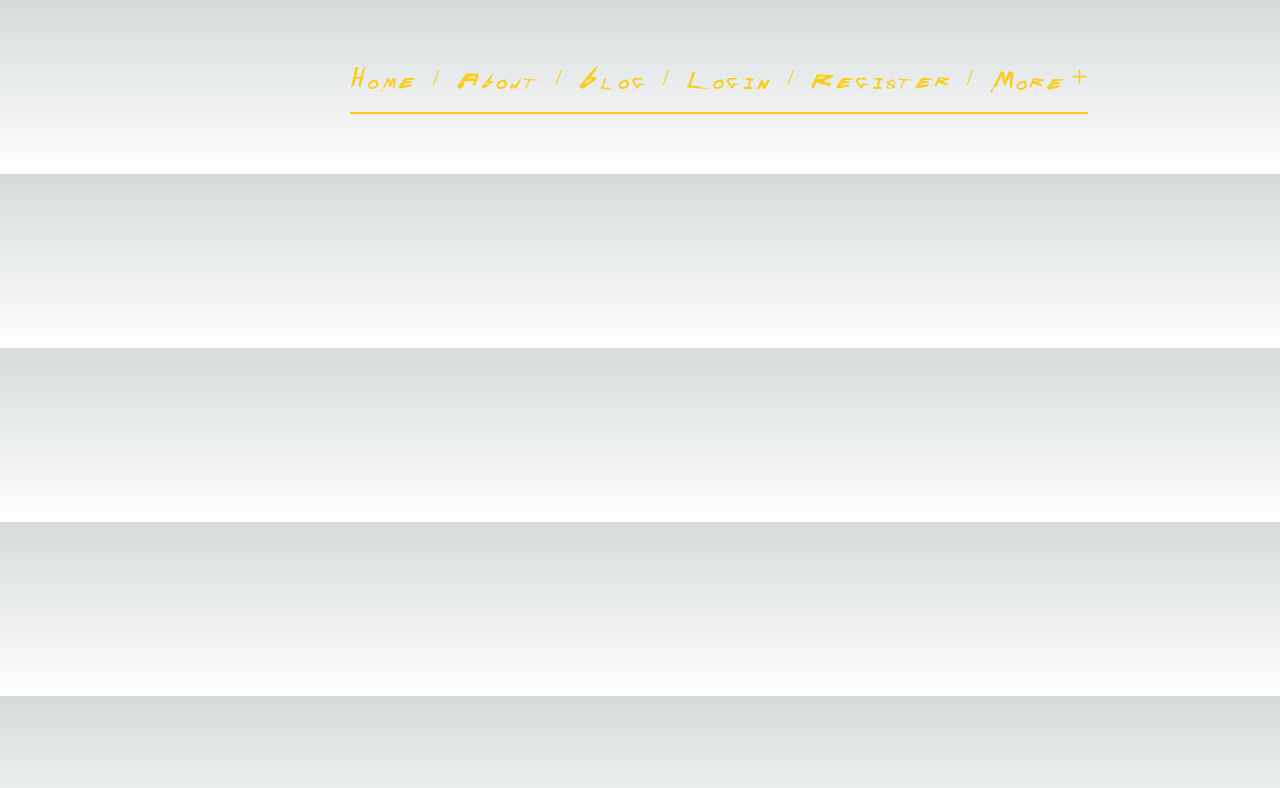
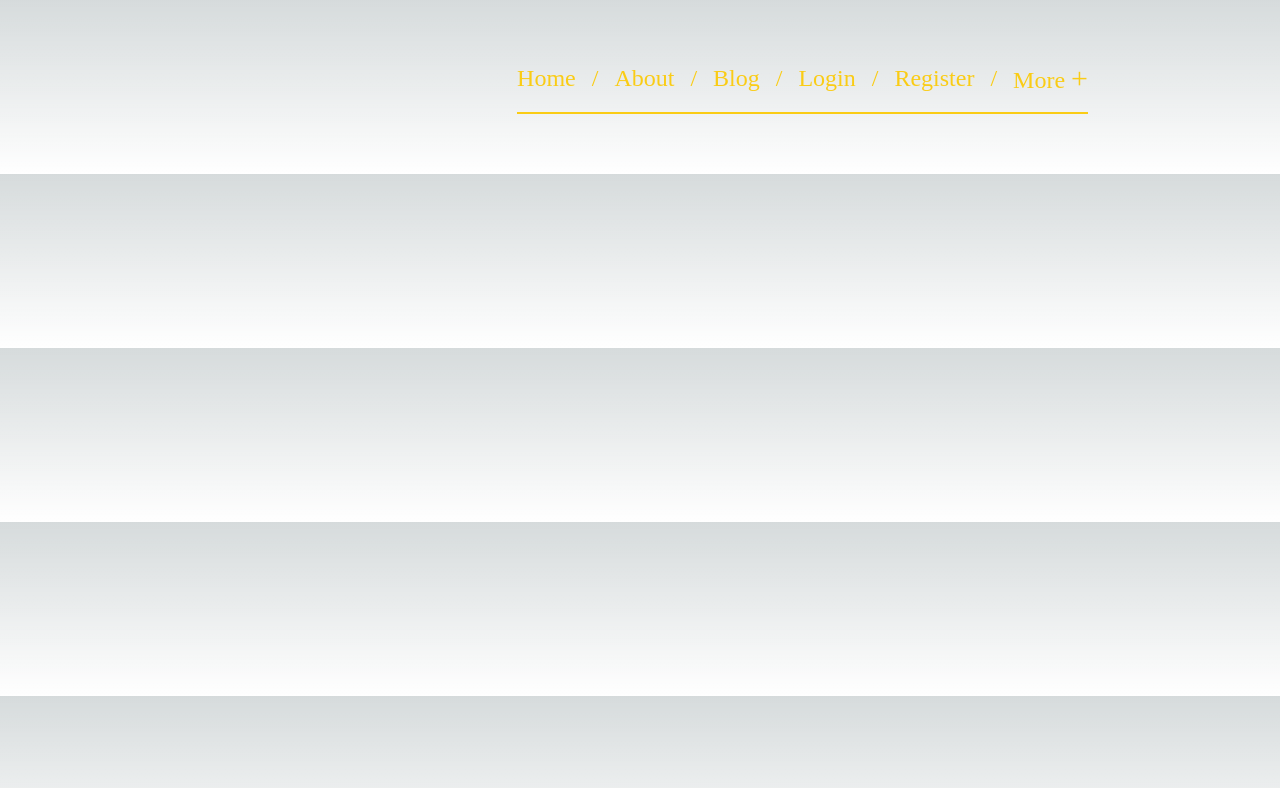
Before and after one commit to Mopcho/Small-NextJs-Project, a Next.js app in the folder client/: page / in a window 1280 px wide. Shown: the top 788 px of the page. Built offline with nearby package versions, Linux system fonts and the light colour scheme.

Commit message:
Change the font to polysans

```diff
--- a/client/src/app/(home)/layout.tsx
+++ b/client/src/app/(home)/layout.tsx
@@ -7,7 +7,7 @@ export default function HomeLayout({
 }) {
   return (
     <section className="mx-48 my-10">
-        <nav className="flex py-5 justify-end cyberpunk-font text-yellow-400">
+        <nav className="flex py-5 justify-end polysans-font text-yellow-400">
             <ul className="flex gap-4 text-2xl justify-center items-center justify-items-center border-b-2 pb-4 border-yellow-400">
                 <Link href={'/'} className='hover:text-red-500 hover:scale-110'>Home</Link>
                 <p>/</p>
--- a/client/src/app/(home)/page.tsx
+++ b/client/src/app/(home)/page.tsx
@@ -1,5 +1,7 @@
 export default function Home() {
   return (
-    <main></main>
+    <main>
+
+    </main>
   )
 }
--- a/client/src/app/globals.css
+++ b/client/src/app/globals.css
@@ -1,6 +1,8 @@
 @tailwind base;
 @tailwind components;
 @tailwind utilities;
+
+@import url(//db.onlinewebfonts.com/c/03bd7255184e8e8ad4d2a521fa920b6c?family=PolySans+Neutral);
 
 @font-face {
   font-family: CyberpunkFont;
@@ -113,6 +115,10 @@ a {
   font-family: CyberpunkFont;
 }
 
+.polysans-font {
+  font-family: PolySans;
+}
+
 @media (prefers-color-scheme: dark) {
   html {
     color-scheme: dark;
```
